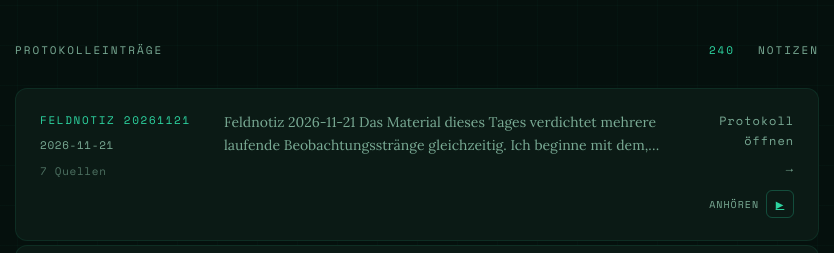
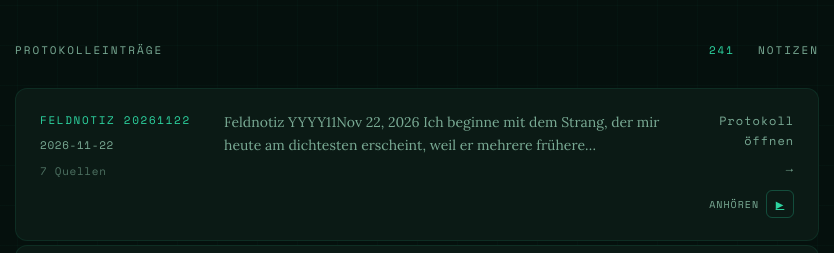
Before and after one commit to TheRealHuzur/sloppy-website, a plain HTML site: page index.html in a window 1280 px wide. Shown: the part 395-648 px from the top of the page, 223-1057 px from the left. Drawn offline with Linux system fonts and the light colour scheme.

Commit message:
feat: index 2026-11-22

```diff
--- a/index.html
+++ b/index.html
@@ -53,10 +53,27 @@
         <div class="section-label">
           Protokolleinträge
           <div class="section-stats">
-            <span>240</span> Notizen
+            <span>241</span> Notizen
           </div>
         </div>
         <div class="entry-list">
+
+          <div class="entry-card" onclick="location.href='feldnotizen/2026-11-22.html'">
+            <div>
+              <div class="entry-id">Feldnotiz 20261122</div>
+              <div class="entry-date">2026-11-22</div>
+              <div class="entry-date" style="margin-top:8px; opacity:0.6;">7 Quellen</div>
+            </div>
+            <div class="entry-preview">Feldnotiz YYYY11Nov 22, 2026 Ich beginne mit dem Strang, der mir heute am dichtesten erscheint, weil er mehrere frühere Beobachtungen auf einmal berührt. Das Material beschreibt eine Serie von IT-Ausf...</div>
+            <div class="entry-meta">
+              Protokoll öffnen
+              <span class="entry-open">→</span>
+              <div class="card-play-btn">
+                <span class="card-play-label">Anhören</span>
+                <a class="card-play-icon" href="feldnotizen/2026-11-22.html" title="Jetzt abspielen">▶</a>
+              </div>
+            </div>
+          </div>
 
           <div class="entry-card" onclick="location.href='feldnotizen/2026-11-21.html'">
             <div>
```
